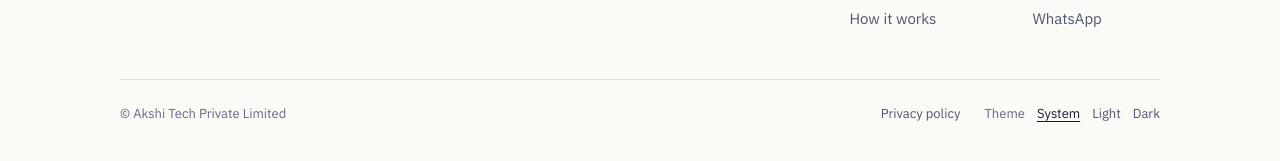
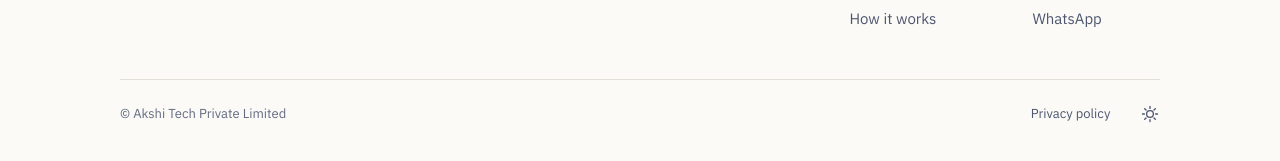
Before and after one commit to akshitech/akshitech.github.io, a Jekyll site: the page built from index.html, in a window 1280 px wide and 1400 px high, scrolled down 1866 px. Shown: the part 1235-1396 px from the top of the window. Built offline with Jekyll 4.4.1, drawn with Linux system fonts in a browser that asks for light colours.

Commit message:
Theme toggle is one sun and moon button; a choice the device comes to match is dropped

```diff
--- a/_includes/footer.html
+++ b/_includes/footer.html
@@ -29,12 +29,10 @@
 {%- if privacy_page or terms_page %}
         <span class="foot-legal-links">{% if privacy_page %}<a href="{{ '/privacy/' | relative_url }}">Privacy policy</a>{% endif %}{% if terms_page %}<a href="{{ '/terms/' | relative_url }}">Terms of use</a>{% endif %}</span>
 {%- endif %}
-        <div class="theme-switch" role="group" aria-label="Colour theme" hidden>
-          <span aria-hidden="true">Theme</span>
-          <button type="button" data-theme-choice="system" aria-pressed="true">System</button>
-          <button type="button" data-theme-choice="light" aria-pressed="false">Light</button>
-          <button type="button" data-theme-choice="dark" aria-pressed="false">Dark</button>
-        </div>
+        <button type="button" class="theme-toggle" aria-label="Dark theme" aria-pressed="false" hidden>
+          <svg class="icon-sun" viewBox="0 0 24 24" width="18" height="18" aria-hidden="true" focusable="false"><circle cx="12" cy="12" r="4.5"/><path d="M12 2v2.5M12 19.5V22M2 12h2.5M19.5 12H22M4.9 4.9l1.8 1.8M17.3 17.3l1.8 1.8M4.9 19.1l1.8-1.8M17.3 6.7l1.8-1.8"/></svg>
+          <svg class="icon-moon" viewBox="0 0 24 24" width="18" height="18" aria-hidden="true" focusable="false"><path d="M20.5 14.2A8.5 8.5 0 0 1 9.8 3.5a8.5 8.5 0 1 0 10.7 10.7z"/></svg>
+        </button>
 {%- if site.data.contact.cin and site.data.contact.cin != "" %}
         <span>CIN {{ site.data.contact.cin }}</span>
 {%- endif %}
--- a/_includes/head.html
+++ b/_includes/head.html
@@ -28,6 +28,6 @@
   <link rel="preload" href="{{ '/assets/fonts/newsreader-500-latin.woff2' | relative_url }}" as="font" type="font/woff2" crossorigin>
   <link rel="preload" href="{{ '/assets/fonts/ibm-plex-mono-500-latin.woff2' | relative_url }}" as="font" type="font/woff2" crossorigin>
   <link rel="preload" href="{{ '/assets/fonts/ibm-plex-mono-400-latin.woff2' | relative_url }}" as="font" type="font/woff2" crossorigin>
-  <script>document.documentElement.classList.add("js");try{var t=localStorage.getItem("theme");if(t==="light"||t==="dark"){document.documentElement.setAttribute("data-theme",t);document.querySelector('meta[name="color-scheme"]').setAttribute("content",t)}}catch(e){}</script>
+  <script>document.documentElement.classList.add("js");try{var t=localStorage.getItem("theme"),d=matchMedia("(prefers-color-scheme: dark)").matches?"dark":"light";if(t===d)localStorage.removeItem("theme");else if(t==="light"||t==="dark"){document.documentElement.setAttribute("data-theme",t);document.querySelector('meta[name="color-scheme"]').setAttribute("content",t)}}catch(e){}</script>
   <link rel="stylesheet" href="{{ '/assets/css/main.css' | relative_url }}">
   <script src="{{ '/assets/js/site.js' | relative_url }}" defer></script>
--- a/_sass/_footer.scss
+++ b/_sass/_footer.scss
@@ -12,13 +12,13 @@
 .foot-legal-links { display: flex; gap: 1.5rem; margin-left: auto; }
 .foot-legal-links a { color: var(--muted); }
 .foot-legal-links a:hover { color: var(--primary); }
-/* Theme choice: shown only with JavaScript, which is what applies it */
-.theme-switch { display: flex; gap: 0.75rem; align-items: baseline; }
-.theme-switch[hidden] { display: none; }
-.theme-switch button { font: inherit; color: var(--muted); background: none; border: 0; padding: 0; cursor: pointer; }
-.theme-switch button:hover { color: var(--primary); }
-.theme-switch button[aria-pressed="true"] { color: var(--text); text-decoration: underline; text-decoration-thickness: 1px; text-underline-offset: 0.2em; }
-.theme-switch button:focus-visible { outline: 2px solid var(--focus); outline-offset: 2px; }
+/* Theme toggle: one icon button, shown only with JavaScript, which is what applies it */
+.theme-toggle { display: inline-flex; align-self: center; align-items: center; justify-content: center; width: 2rem; height: 2rem; margin: -0.4rem -0.4rem -0.4rem 0; padding: 0; color: var(--muted); background: none; border: 0; border-radius: 6px; cursor: pointer; }
+.theme-toggle[hidden] { display: none; }
+.theme-toggle:hover { color: var(--primary); }
+.theme-toggle:focus-visible { outline: 2px solid var(--focus); outline-offset: 2px; }
+.theme-toggle svg { fill: none; stroke: currentColor; stroke-width: 1.75; stroke-linecap: round; stroke-linejoin: round; }
+.theme-toggle[aria-pressed="true"] .icon-sun, .theme-toggle[aria-pressed="false"] .icon-moon { display: none; }
 /* Phones: the two legal links on one line, the copyright line closing the footer below them */
 @media (max-width: 52rem) {
   .foot-legal { flex-direction: column-reverse; align-items: flex-start; gap: 0.75rem; }
--- a/assets/js/site.js
+++ b/assets/js/site.js
@@ -28,26 +28,39 @@
   narrow.addEventListener("change", apply);
 })();
 
-// Theme: System follows the device; Light or Dark is saved in this browser and applied by the head script on every page.
+// Theme: one button flips light and dark. A choice that matches the device is not saved,
+// so the site goes back to following the device; any other choice is saved in this browser
+// and applied by the head script on every page.
 (function () {
-  var group = document.querySelector(".theme-switch");
-  if (!group) return;
+  var button = document.querySelector(".theme-toggle");
+  if (!button) return;
   var root = document.documentElement;
-  var buttons = group.querySelectorAll("button");
-  function show(choice) {
-    buttons.forEach(function (b) { b.setAttribute("aria-pressed", b.getAttribute("data-theme-choice") === choice ? "true" : "false"); });
+  var system = window.matchMedia("(prefers-color-scheme: dark)");
+  function current() {
+    var t = root.getAttribute("data-theme");
+    return t === "light" || t === "dark" ? t : (system.matches ? "dark" : "light");
   }
-  buttons.forEach(function (b) {
-    b.addEventListener("click", function () {
-      var choice = b.getAttribute("data-theme-choice");
-      if (choice === "system") root.removeAttribute("data-theme"); else root.setAttribute("data-theme", choice);
+  function show() { button.setAttribute("aria-pressed", current() === "dark" ? "true" : "false"); }
+  button.addEventListener("click", function () {
+    var next = current() === "dark" ? "light" : "dark";
+    var follow = next === (system.matches ? "dark" : "light");
+    if (follow) root.removeAttribute("data-theme"); else root.setAttribute("data-theme", next);
+    var meta = document.querySelector('meta[name="color-scheme"]');
+    if (meta) meta.setAttribute("content", follow ? "light dark" : next);
+    try { if (follow) localStorage.removeItem("theme"); else localStorage.setItem("theme", next); } catch (e) {}
+    show();
+  });
+  // The device changed while the page is open: a saved choice it now matches is dropped.
+  system.addEventListener("change", function () {
+    var t = root.getAttribute("data-theme");
+    if (t && t === (system.matches ? "dark" : "light")) {
+      root.removeAttribute("data-theme");
       var meta = document.querySelector('meta[name="color-scheme"]');
-      if (meta) meta.setAttribute("content", choice === "system" ? "light dark" : choice);
-      try { if (choice === "system") localStorage.removeItem("theme"); else localStorage.setItem("theme", choice); } catch (e) {}
-      show(choice);
-    });
+      if (meta) meta.setAttribute("content", "light dark");
+      try { localStorage.removeItem("theme"); } catch (e) {}
+    }
+    show();
   });
-  var saved = root.getAttribute("data-theme");
-  show(saved === "light" || saved === "dark" ? saved : "system");
-  group.hidden = false;
+  show();
+  button.hidden = false;
 })();
--- a/privacy.html
+++ b/privacy.html
@@ -24,7 +24,7 @@ permalink: /privacy/
           <p>It covers this website, akshi.tech, and what you send us when you get in touch. Work we do for a firm under a signed agreement is governed by that agreement and its data processing agreement.</p>
 
           <h2>What this website collects</h2>
-          <p>This website uses no cookies, no analytics and no tracking, and it has no forms. If you choose Light or Dark in the footer, your browser remembers that choice on your device; it is never sent to us. Its fonts and scripts are served from akshi.tech itself, not from third parties.</p>
+          <p>This website uses no cookies, no analytics and no tracking, and it has no forms. If you pick a theme in the footer that differs from your device's, your browser remembers it on your device; it is never sent to us. Its fonts and scripts are served from akshi.tech itself, not from third parties.</p>
           <p>The site is hosted on GitHub Pages. GitHub logs the IP address of every visitor for security purposes, under <a href="https://docs.github.com/en/site-policy/privacy-policies/github-general-privacy-statement">GitHub's privacy statement</a>. We do not receive or use those logs.</p>
 
           <h2>When you contact us</h2>
```
Also changed, not shown: tests/browser_check.py (+46 -19 lines), README.md.
